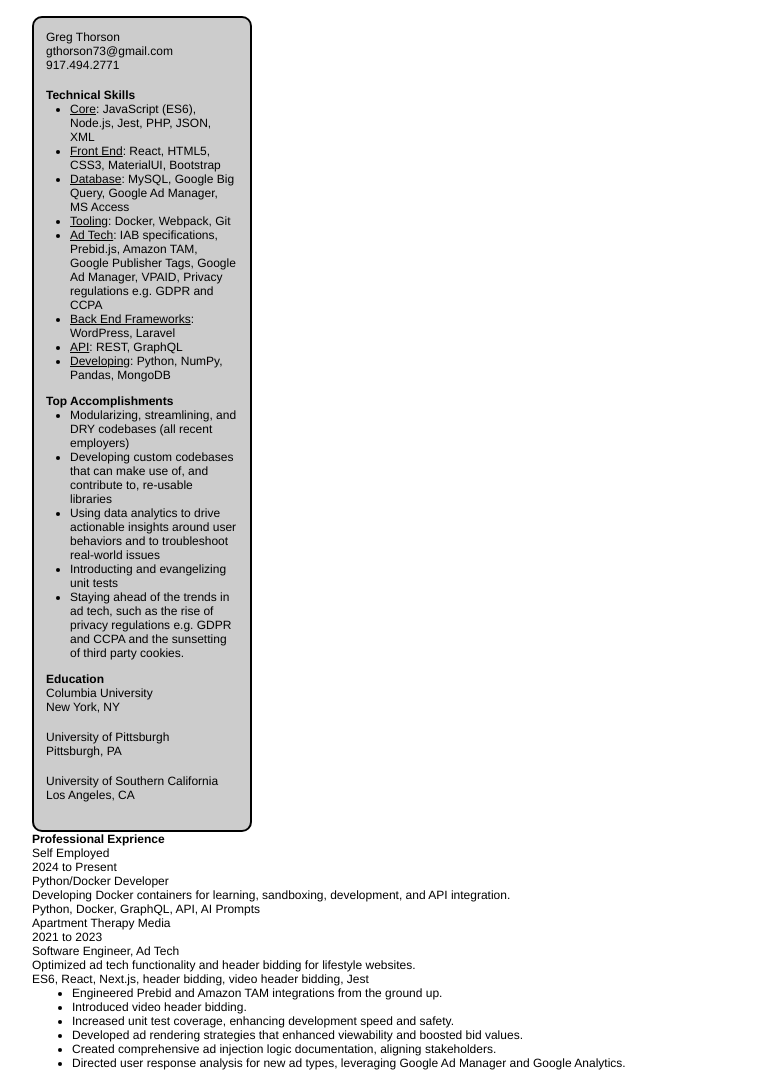
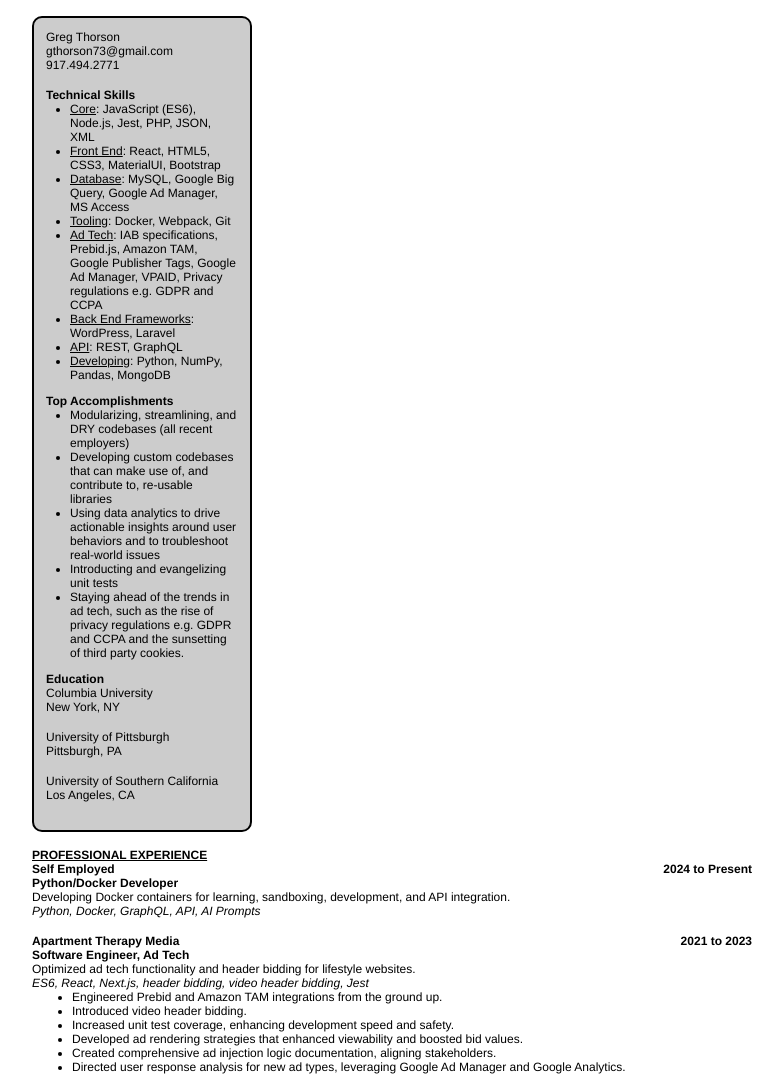
Before and after one commit to Engywook2005/rsm_json_based, a website built with webpack: page public/index.html in a window 1280 px wide. Shown: the top 1077 px of the page, without its empty margins (248-1031 px from the left). Built offline with nearby package versions, Linux system fonts and the light colour scheme.

Commit message:
Styling done on work experience.

```diff
--- a/app/parser/parser.js
+++ b/app/parser/parser.js
@@ -1,7 +1,10 @@
 import { buildElement } from '../htmlBuilder';
 
-function addBlockTitle(obj, el) {
+function addBlockTitle(obj, el, extraClass = null) {
   const title = buildElement('title');
+  if (extraClass) {
+    title.classList.add(extraClass);
+  }
   title.innerHTML = obj.title;
   el.appendChild(title);
 }
@@ -78,7 +81,7 @@ function handleTopLevelDetails(obj, el) {
 }
 
 function buildWorkExperience(obj, el) {
-  addBlockTitle(obj, el);
+  addBlockTitle(obj, el, 'experience');
 
   // Only handle active positions
   const activePositions = obj.positions.filter((position) => {
--- a/public/json/rsm.json
+++ b/public/json/rsm.json
@@ -101,7 +101,7 @@
         ]
       },
       "experience": {
-        "title": "Professional Exprience",
+        "title": "Professional Experience",
         "positions": [
             {
               "id": "currentProjects3",
--- a/scss/style.scss
+++ b/scss/style.scss
@@ -42,5 +42,32 @@ body {
         }
       }
     }
+
+    .title.experience {
+      text-transform: uppercase;
+      text-decoration: underline;
+      margin-top: $vertical-separation;
+    }
+
+    .title.experience, .position {
+      width: 100%;
+    }
+
+    .position {
+      margin-bottom: $vertical-separation;
+
+      .employer_duration, .job_title {
+        font-weight: bold;
+      }
+
+      .employer_duration {
+        display: flex;
+        justify-content: space-between;
+      }
+
+      .job_skills {
+        font-style: italic;
+      }
+    }
   }
 }
```
